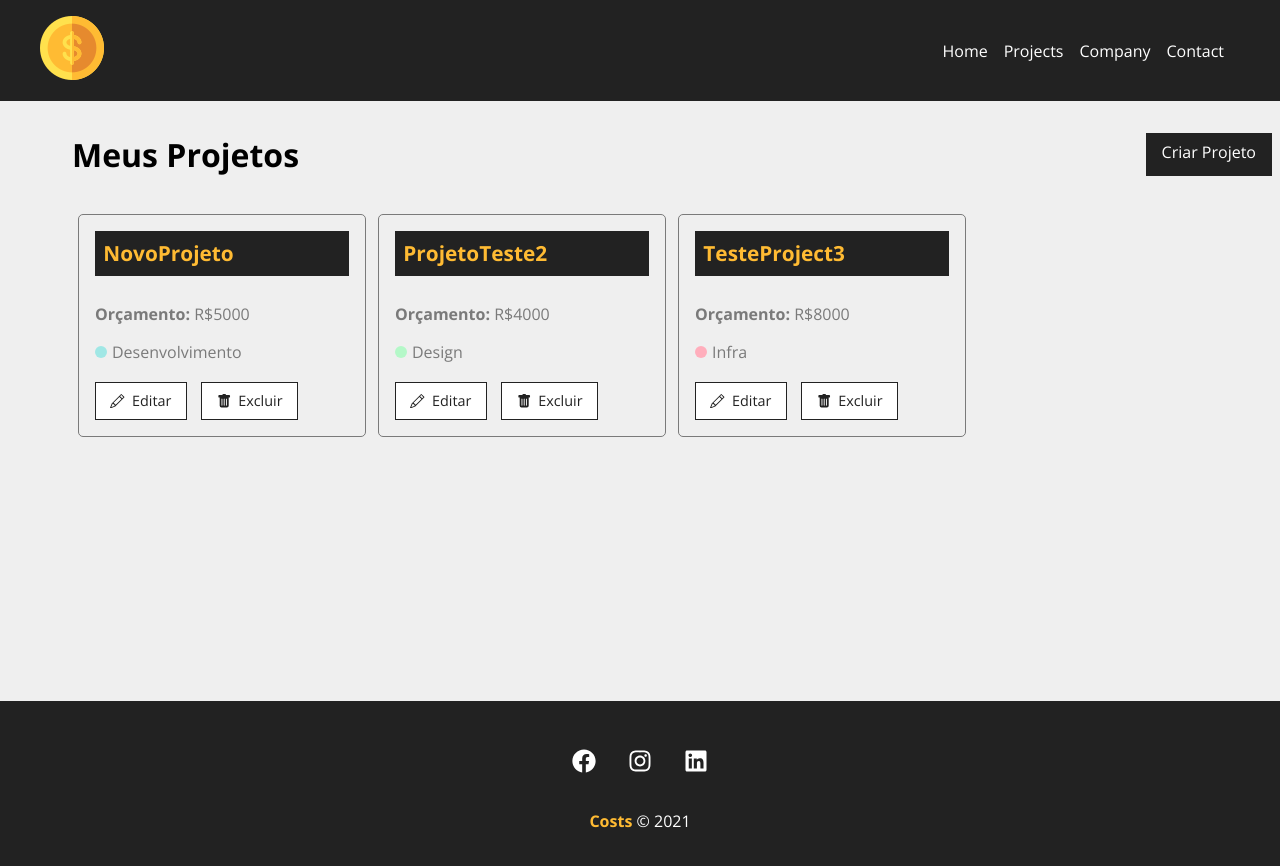
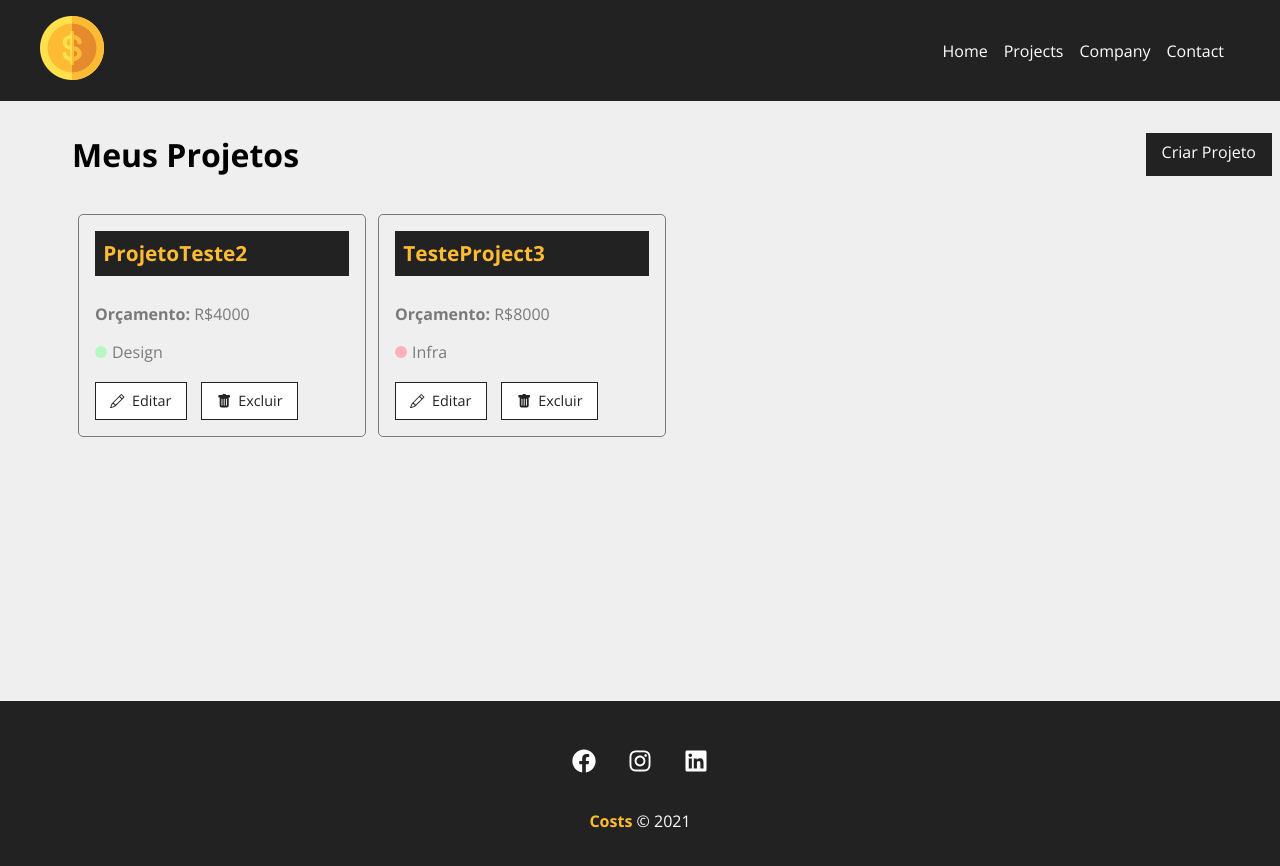
Before and after one commit to PorthoGamesBR/projeto-costs-react, a React (Create React App) app: page /projects in a window 1280 px wide. Shown: the top 866 px of the page. Built offline with nearby package versions, Linux system fonts and the light colour scheme; data requests are answered from the project's data file; the HTML template or start-up script is replaced by a standard one.

Commit message:
Função de remover projeto

```diff
--- a/db.json
+++ b/db.json
@@ -1,16 +1,5 @@
 {
   "projects": [
-    {
-      "name": "NovoProjeto",
-      "budget": "5000",
-      "category": {
-        "id": "2",
-        "name": "Desenvolvimento"
-      },
-      "cost": 0,
-      "services": [],
-      "id": 1
-    },
     {
       "name": "ProjetoTeste2",
       "budget": "4000",
--- a/src/components/project/ProjectCard.js
+++ b/src/components/project/ProjectCard.js
@@ -5,6 +5,11 @@ import styles from "./ProjectCard.module.css"
 import {BsPencil, BsFillTrashFill} from 'react-icons/bs'
 
 function ProjectCard({ id, name, budget, category, handleRemove }) {
+
+    const remove = (e) => {
+        e.preventDefault()
+        handleRemove(id)
+    }
     return (
     <div className={styles.project_card}>
         <h4>{name}</h4>
@@ -16,7 +21,7 @@ function ProjectCard({ id, name, budget, category, handleRemove }) {
             <Link to="/">
                 <BsPencil /> Editar
             </Link>
-            <button>
+            <button onClick={remove}>
                 <BsFillTrashFill /> Excluir
             </button>
 
```
